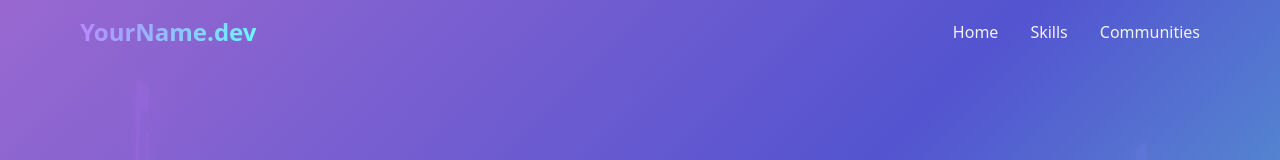
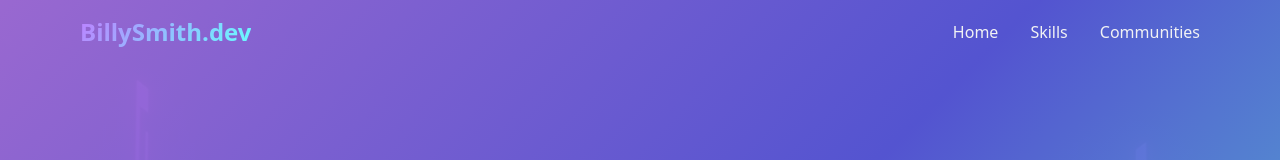
Before and after one commit to NXTBillySmith/community-creator-showcase, a React (Vite) app: page / in a window 1280 px wide. Shown: the top 160 px of the page. Built offline with nearby package versions, Linux system fonts and the light colour scheme.

Commit message:
Update site name
Update the site name to BillySmith.dev in the navigation bar.

```diff
--- a/src/components/Navigation.tsx
+++ b/src/components/Navigation.tsx
@@ -39,7 +39,7 @@ const Navigation = () => {
             onClick={() => scrollToSection('hero')}
             className="text-2xl font-bold bg-gradient-primary bg-clip-text text-transparent hover:scale-105 transition-transform"
           >
-            YourName.dev
+            BillySmith.dev
           </button>
 
           {/* Desktop Navigation */}
```
